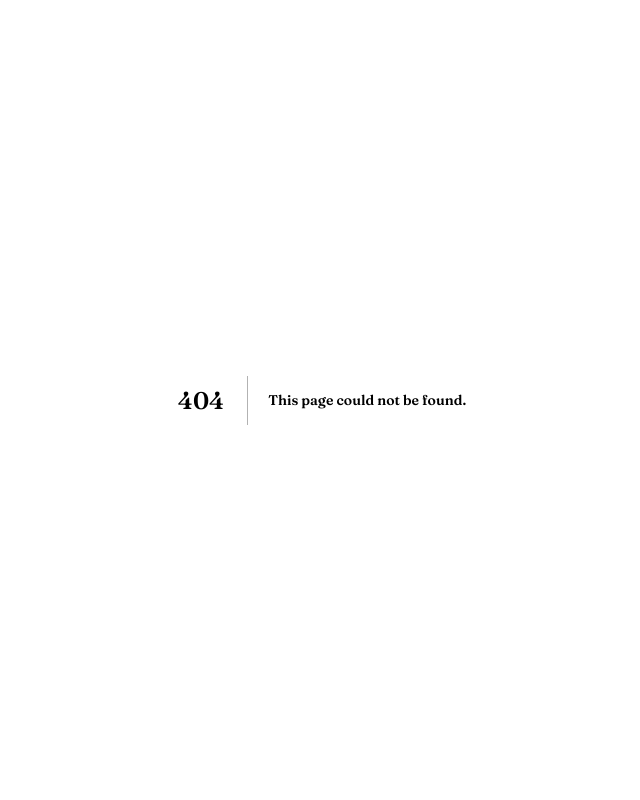
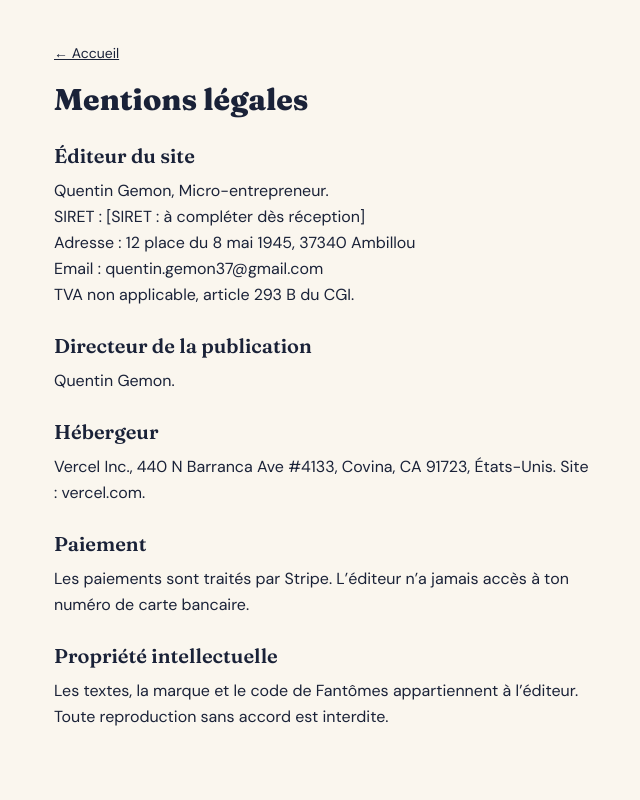
Before and after one commit to quentingemon37-lgtm/Fantomes, a Next.js app: page /mentions-legales in a window 1280 px wide. Before the commit this address had no page. Shown: the top 800 px of the page, without its empty margins (318-958 px from the left). Built offline with nearby package versions, Linux system fonts and the light colour scheme.

Commit message:
Create page.tsx

```diff
--- /dev/null
+++ b/app/mentions-legales/page.tsx
@@ -0,0 +1,49 @@
+import { ENTREPRISE as E } from "@/lib/entreprise";
+
+export const metadata = { title: "Mentions légales · Fantômes" };
+
+export default function Page() {
+  return (
+    <main className="mx-auto max-w-xl px-5 py-10 leading-relaxed">
+      <a href="/" className="text-sm underline">
+        ← Accueil
+      </a>
+      <h1 className="mt-4 text-3xl font-extrabold">Mentions légales</h1>
+
+      <h2 className="mt-6 text-xl font-semibold">Éditeur du site</h2>
+      <p className="mt-2">
+        {E.NOM}, {E.STATUT}.<br />
+        SIRET : {E.SIRET}
+        <br />
+        Adresse : {E.ADRESSE}
+        <br />
+        Email : {E.EMAIL}
+        <br />
+        {E.TVA}.
+      </p>
+
+      <h2 className="mt-6 text-xl font-semibold">
+        Directeur de la publication
+      </h2>
+      <p className="mt-2">{E.NOM}.</p>
+
+      <h2 className="mt-6 text-xl font-semibold">Hébergeur</h2>
+      <p className="mt-2">
+        Vercel Inc., 440 N Barranca Ave #4133, Covina, CA 91723, États-Unis.
+        Site : vercel.com.
+      </p>
+
+      <h2 className="mt-6 text-xl font-semibold">Paiement</h2>
+      <p className="mt-2">
+        Les paiements sont traités par Stripe. L’éditeur n’a jamais accès à ton
+        numéro de carte bancaire.
+      </p>
+
+      <h2 className="mt-6 text-xl font-semibold">Propriété intellectuelle</h2>
+      <p className="mt-2">
+        Les textes, la marque et le code de Fantômes appartiennent à l’éditeur.
+        Toute reproduction sans accord est interdite.
+      </p>
+    </main>
+  );
+}
```
